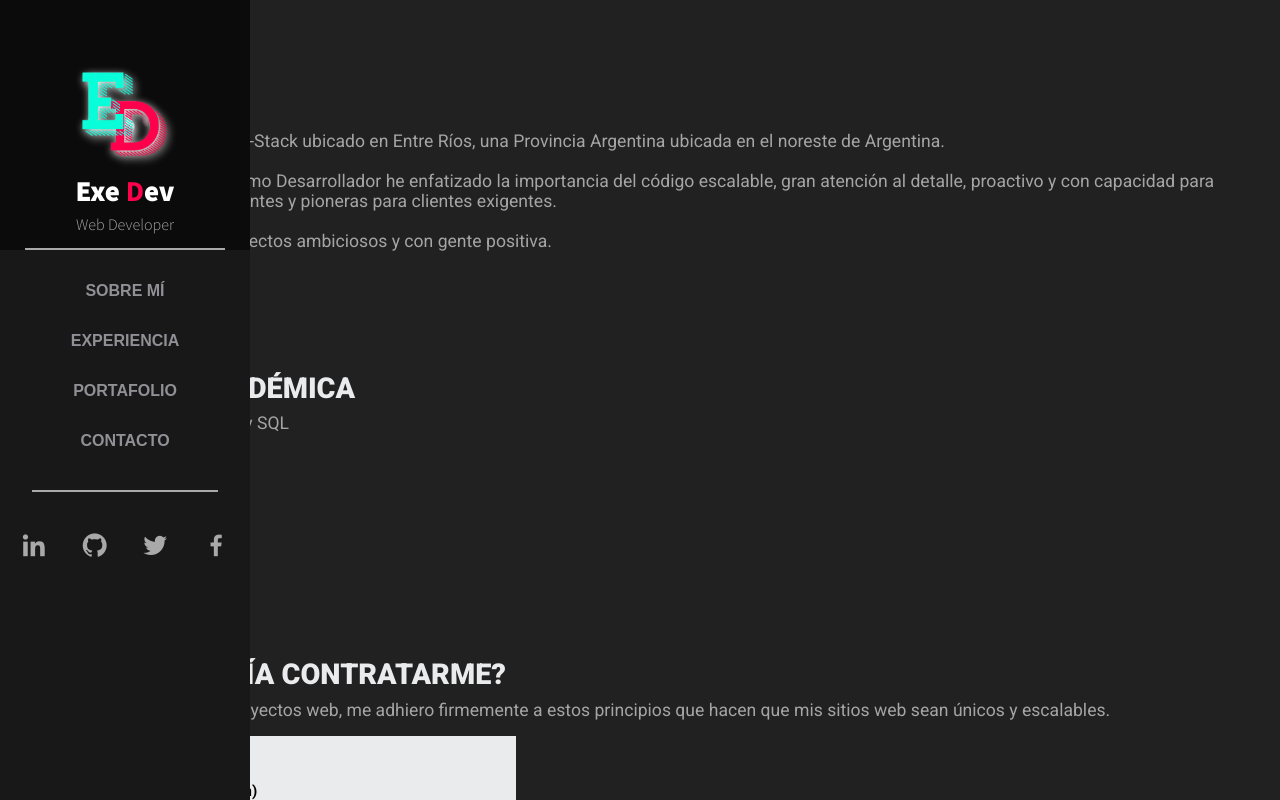
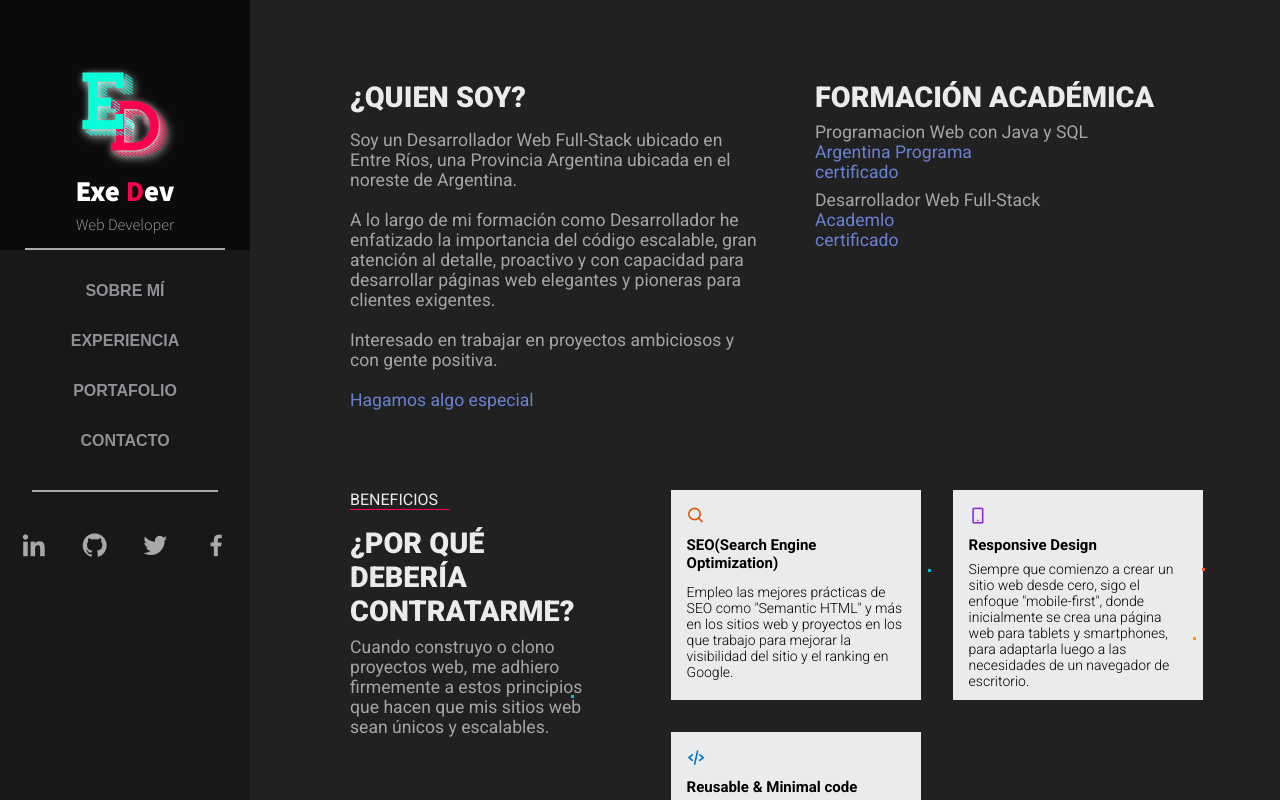
Before and after one commit to ExequielMaydana/Portfolio-NextJS, a Next.js app: page /sobremi in a window 1280 px wide. Shown: the top 800 px of the page. Built offline with nearby package versions, Linux system fonts and the light colour scheme.

Commit message:
page sobre mi desktopt

```diff
--- a/src/components/about/PageContent.jsx
+++ b/src/components/about/PageContent.jsx
@@ -4,7 +4,8 @@ import Link from "next/link";
 const PageContent = () => {
   return (
     <section className={styles.container}>
-      <div className={styles.container__text}>
+        <article className={styles.container__aboutAndAcademic}>
+        <div className={styles.container__about}>
         <h2 className={styles.container__title}>¿Quien soy?</h2>
         <div></div>
         <p className={styles.container__paragraph}>
@@ -26,11 +27,12 @@ const PageContent = () => {
           </Link>
         </p>
       </div>
-      <div className={styles.container__fma}>
+
+      <div className={styles.container__academic}>
         <h3 className={styles.container__title}>Formación Académica</h3>
         <p className={styles.container__paragraph}>
           Programacion Web con Java y SQL
-          <br />
+          <br/>
           <Link
             href="https://www.argentina.gob.ar/economia/conocimiento/argentina-programa"
             target="_blank"
@@ -69,6 +71,15 @@ const PageContent = () => {
           </Link>
         </p>
       </div>
+        </article>
+
+
+
+
+
+
+
+
       <article className={styles.benefits}>
         <div className={styles.benefits__intro}>
           <span className={styles.benefits__title}>BENEFICIOS</span>
--- a/src/styles/PageSobreMi.module.css
+++ b/src/styles/PageSobreMi.module.css
@@ -1,16 +1,24 @@
 .container {
   width: 100%;
   min-height: 100vh;
-  padding: 5rem 1em;
+  padding: 5rem 0;
   display: flex;
   flex-direction: column;
-  gap: 5em;
+  gap: 3em;
 }
 
-.container__text {
+.container__aboutAndAcademic {
   width: 100%;
   display: flex;
   flex-direction: column;
+  gap: 3em;
+}
+
+.container__about {
+  width: 100%;
+  display: flex;
+  flex-direction: column;
+  gap: 0.5em;
 }
 
 .container__title {
@@ -39,7 +47,7 @@
   font-weight: 400;
 }
 
-.container__fma {
+.container__academic {
   width: 100%;
   display: flex;
   flex-direction: column;
@@ -53,8 +61,8 @@
   gap: 1em;
 }
 
-.benefits p{
-    margin-top: .5em;
+.benefits p {
+  margin-top: 0.5em;
 }
 
 .benefits__intro {
@@ -77,15 +85,17 @@
 .benefits__cards {
   width: 100%;
   display: flex;
-  flex-direction: column;
+  flex-wrap: wrap;
+  justify-content: center;
+  align-items: center;
   gap: 2em;
 }
 
 .benefits__card {
-  width: min(95%, 500px);
-  display: flex;
-  flex-direction: column;
-  gap: 1em;
+  width: min(95%, 250px);
+  height: 210px;
+  display: grid;
+  grid-template-rows: auto auto;
   padding: 1em;
   background-color: var(--colorWhiteSmoke);
   cursor: pointer;
@@ -129,3 +139,38 @@
   box-shadow: 4px 4px 25px var(--colorWhiteSmoke);
   transform: scale(1.05);
 }
+
+@media screen and (min-width: 992px) {
+  .container {
+    gap: 5em;
+  }
+
+  .container__aboutAndAcademic {
+    flex-direction: row;
+    align-items: flex-start;
+    justify-content: center;
+  }
+
+  .benefits {
+    width: 100%;
+    flex-direction: row;
+    align-items: flex-start;
+    justify-content: center;
+    gap: 5em;
+  }
+
+  .benefits__intro {
+    width: 30%;
+  }
+
+  .benefits__cards {
+    width: 70%;
+    justify-content: center;
+  }
+}
+
+@media screen and (min-width: 1225px) {
+  .benefits__cards {
+    justify-content: flex-start;
+  }
+}
--- a/src/styles/globals.css
+++ b/src/styles/globals.css
@@ -641,11 +641,9 @@ input:checked + .toggle .star--6 {
     top: 8em;
     right: 10em;
   }
-  :root{
+  :root {
     --sizeParagraph: 1.1em; /* 16px */
-
   }
-
 }
 
 @media screen and (min-width: 768px) {
@@ -666,6 +664,12 @@ input:checked + .toggle .star--6 {
   .bx-x {
     display: none;
   }
+
+  .page {
+    padding-left: 350px;
+    padding-right: 3em;
+  }
+
   :root {
     --sizeTitleHome: 3.8em; /* 44.8px */
     --sizeRotateHome: 0.6em; /* 12.8px */
```
